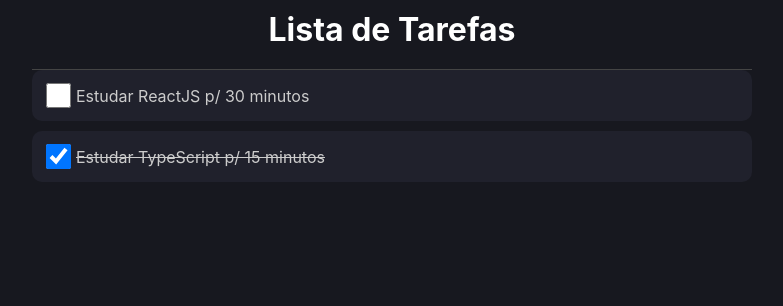
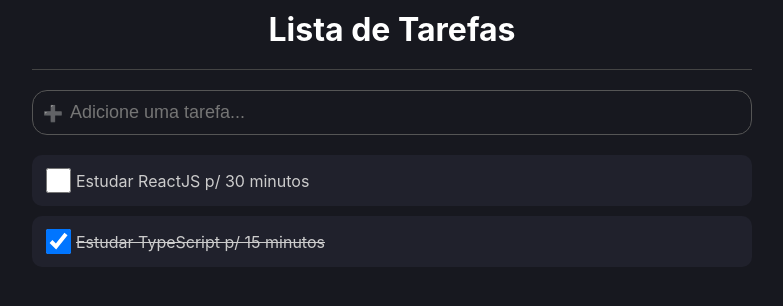
Before and after one commit to lucassousa25/todolist-ts, a React (Create React App) app: page / in a window 1280 px wide. Shown: the top 306 px of the page, without its empty margins (248-1031 px from the left). Built offline with nearby package versions, Linux system fonts and the light colour scheme.

Commit message:
Adicionando componente AddArea

```diff
--- a/src/App.tsx
+++ b/src/App.tsx
@@ -2,6 +2,7 @@
 import * as S from './App.styles';
 import { Item } from './types/Item';
 import { ListItem } from './components/ListItem';
+import { AddArea } from './components/AddArea';
 
 const App = () => {
 
@@ -15,6 +16,8 @@
       <S.Area>
         <S.Header>Lista de Tarefas</S.Header>
 
+        <AddArea />
+
         {list.map((item, index) => (
           <ListItem key={index} item={item} />
         ))}
--- /dev/null
+++ b/src/components/AddArea/index.tsx
@@ -0,0 +1,10 @@
+import * as S from './styles';
+
+export const AddArea = () => {
+  return (
+    <S.Container>
+      <div className='image'>➕</div>
+      <input type="text" placeholder='Adicione uma tarefa...' />
+    </S.Container>
+  )
+}
--- /dev/null
+++ b/src/components/AddArea/styles.ts
@@ -0,0 +1,23 @@
+import styled from 'styled-components';
+
+export const Container = styled.div`
+  border: 1px solid #555;
+  border-radius: 15px;
+  padding: 10px;
+  margin: 20px 0;
+  display: flex;
+  align-items: center;
+
+  .image {
+    margin-right: 5px;
+  }
+
+  input {
+    border: 0px;
+    background: transparent;
+    outline: 0;
+    color: #fff;
+    font-size: 18px;
+    flex: 1;
+  }
+`;
```
